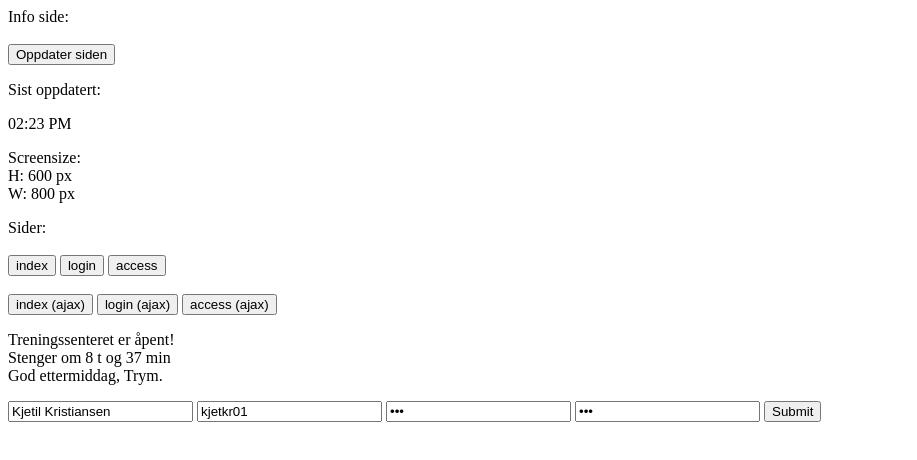
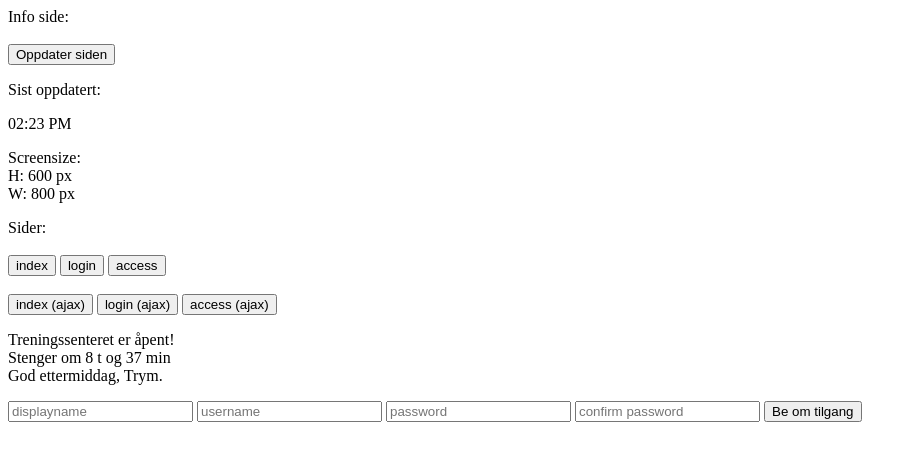
Before and after one commit to kjetkr01/kjetil-test, a website: page public/test.html in a window 1280 px wide. Shown: the whole page, without its empty margins (0-917 px from the left). Drawn offline with Linux system fonts and the light colour scheme.

Commit message:
ask for access fixed

```diff
--- a/public/scripts/validateInfo.js
+++ b/public/scripts/validateInfo.js
@@ -10,6 +10,8 @@ async function validate(displayname, username, password, confirmpassword) {
 
     let message = "";
     let errorMsg = `må være lengre enn ${minCharLength} tegn og kortere enn ${maxCharLength} tegn`;
+
+    if (displayname && username && password && confirmpassword) {
 
         if (password === confirmpassword) {
 
@@ -31,7 +33,6 @@ async function validate(displayname, username, password, confirmpassword) {
                     }
 
                     if (checkTries === 0) {
-
 
                         let splitDisplayName = displayname.split(" ");
                         let fixedDisplayname = "";
@@ -77,6 +78,10 @@ async function validate(displayname, username, password, confirmpassword) {
             message = "Passordene stemmer ikke.";
         }
 
+    } else {
+        message = "Vennligst fyll ut alle feltene!";
+    }
+
     return message;
 
 }
--- a/public/test.html
+++ b/public/test.html
@@ -62,12 +62,12 @@
 
       <form id="askForAccess">
 
-         <input id="displayname" placeholder="displayname" type="text" value="Kjetil Kristiansen">
-         <input id="username" placeholder="username" type="text" value="kjetkr01">
-         <input id="psw" placeholder="password" type="password" value="123">
-         <input id="confirmPsw" placeholder="confirm password" type="password" value="123">
+         <input id="displayname" placeholder="displayname" type="text" required="true">
+         <input id="username" placeholder="username" type="text" required="true">
+         <input id="psw" placeholder="password" type="password" required="true">
+         <input id="confirmPsw" placeholder="confirm password" type="password" required="true">
 
-         <input type="submit">
+         <input type="submit" value="Be om tilgang">
       </form>
 
       <p id="askForAccesMsg"></p>
```
Lines whose indentation alone changed are shown as unchanged.
